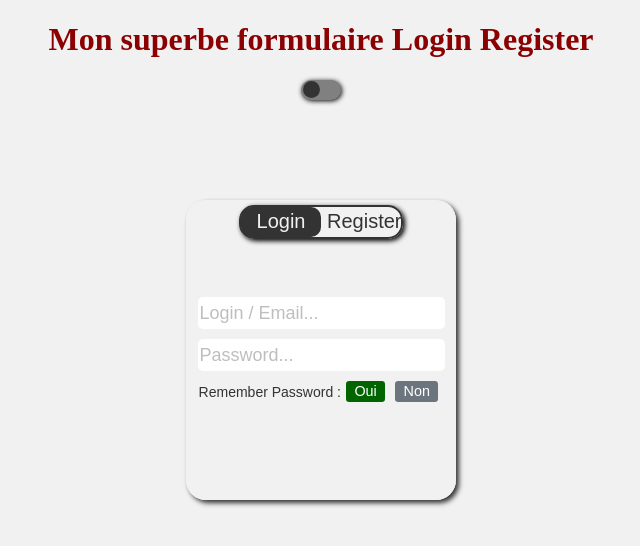
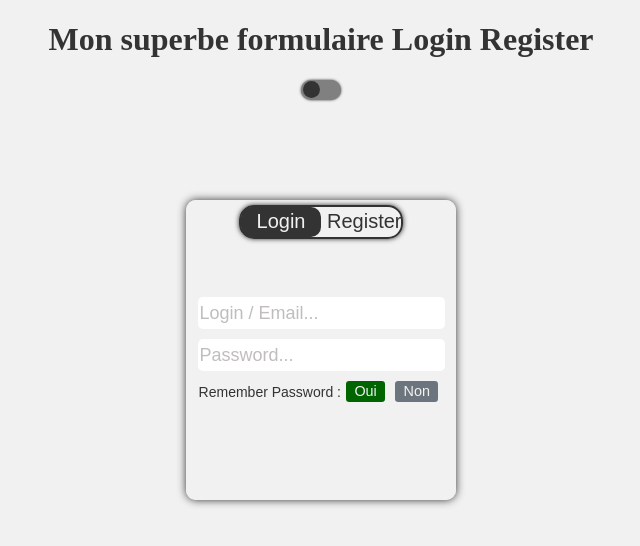
Before and after one commit to Dev-IV-Dnl/formulaire-login-register, a plain HTML site: page index.html in a window 1280 px wide. Shown: the whole page, without its empty margins (319-959 px from the left). Drawn offline with Linux system fonts and the light colour scheme.

Commit message:
maj Ombrages

```diff
--- a/css/style.css
+++ b/css/style.css
@@ -26,7 +26,7 @@ body {
 }
 
 h1 {
-    color: var(--col1);
+    color: var(--col2);
 }
 
 .container {
@@ -35,11 +35,12 @@ h1 {
     top: 100px;
     width: 270px;
     height: 300px;
-    box-shadow: 3px 3px 5px var(--col2);
+    /* box-shadow: 3px 3px 5px var(--col2); */
+    box-shadow: 0 0 0.5em var(--col2);
     overflow: hidden;
-    border-radius: 20px;
     background-color: transparent;
     user-select: none;
+    border-radius: 10px;
 }
 
 .divLR {
@@ -81,7 +82,7 @@ h1 {
     width: 160px;
     height: 30px;
     border: solid 2px var(--col2);
-    box-shadow: 2px 2px 5px;
+    box-shadow: 0 0 0.3em var(--col2);
     border-radius: 15px;
 }
 .btnLogIn, .btnRegister {
@@ -147,7 +148,7 @@ input[type="radio"].demo1 + label {
   font-size: 0.9rem;
   line-height: 1px;
   border-radius: 0.2rem;
-  color: #fff;
+  color: var(--col3);
   background-color: #6c757d;
   border: 2px solid transparent;
   transition: all 0.2s ease-in-out;
@@ -225,7 +226,7 @@ input[type="radio"].demo2.demono:checked + label {
     align-items: center;
     background-color: grey;
     cursor: pointer;
-    box-shadow: 1px 1px 5px;
+    box-shadow: 0 0 0.2em var(--col2);
 }
 .cercle {
     position: absolute;
```
